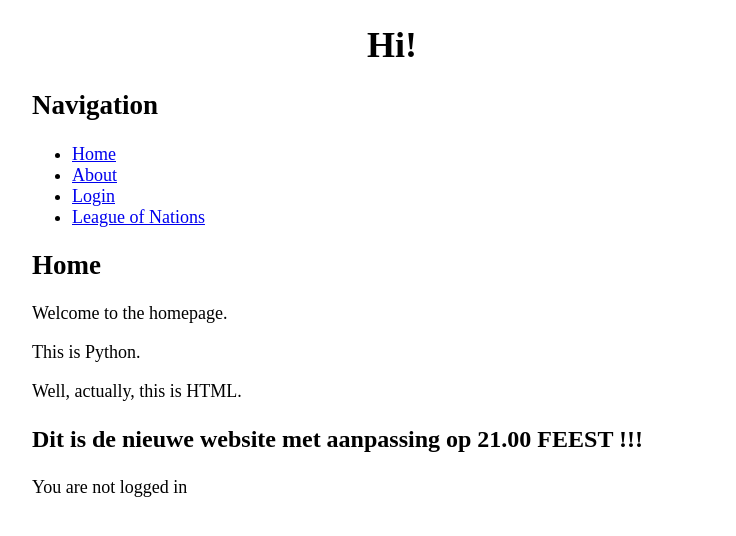
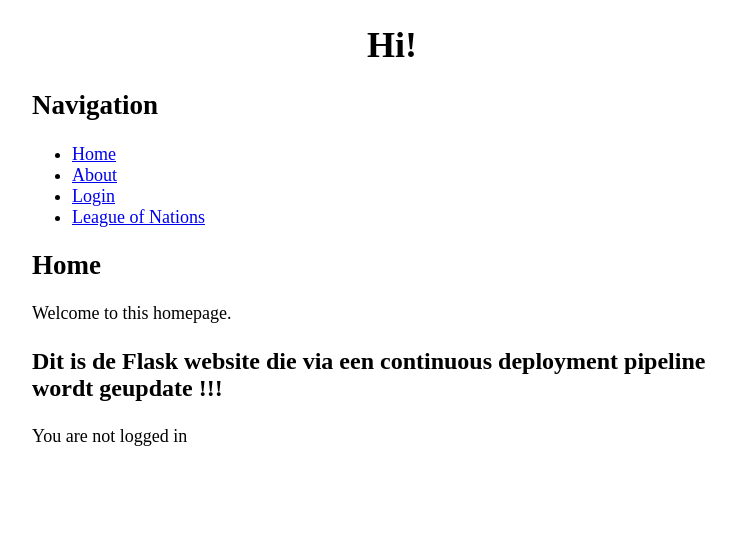
Before and after one commit to Martijns3/CD-repo, a Flask app: page / in a window 1280 px wide. Shown: the top 536 px of the page, without its empty margins (248-984 px from the left). Run offline with Flask 2, Linux system fonts and the light colour scheme.

Commit message:
Flask-website

```diff
--- a/Flask-website/templates/index.html
+++ b/Flask-website/templates/index.html
@@ -1,10 +1,9 @@
 {% extends "base.html" %}
 {% block content %}
 <h2>Home</h2>
-<p>Welcome to the homepage.</p>
-<p>This is Python.</p>
-<p>Well, actually, this is HTML.</p>
-<p class="largeText boldText">Dit is de nieuwe website met aanpassing op 21.00 FEEST
+<p>Welcome to this homepage.</p>
+
+<p class="largeText boldText">Dit is de Flask website die via een continuous deployment pipeline wordt geupdate
     !!!</p>
 <body2>{{logout_message}}</body2>
 {% endblock content %}
```
